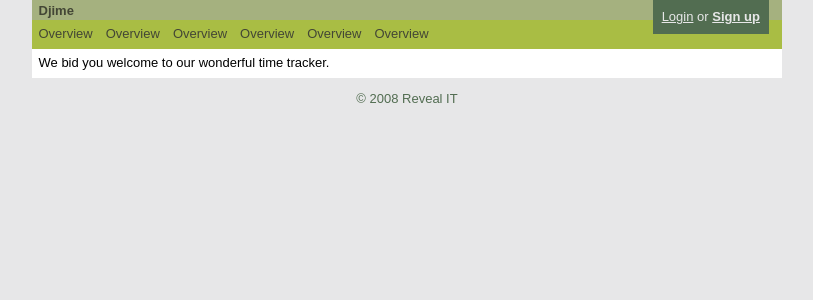
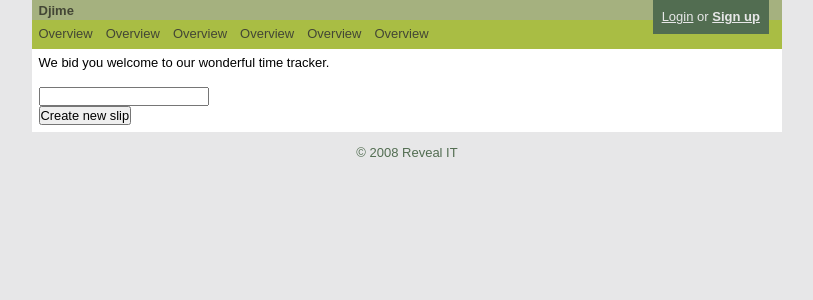
Before and after one commit to bansalrajnikant/djime, a Django app: template templates/tracker/index.html in a window 1280 px wide. Shown: the top 300 px of the page, without its empty margins (233-1046 px from the left). Run offline with Django 3.2, Linux system fonts and the light colour scheme; the template is opened without the code that fills it, so the values that code supplies are empty.

Commit message:
Added the create slip function to the index page.

```diff
--- a/site_media/js/tracker.js
+++ b/site_media/js/tracker.js
@@ -53,4 +53,11 @@ $(document).ready(function () {
     };
 
   });
+  $("#create-slip").click(function () {
+    $.post(document.URL + 'slip/add/', {name: $("#slip-name").val()}, function(data) {
+      $.getJSON(document.URL + 'slip/add/', function(data) {
+        document.location.href = '/tracker/slip/' + data.slip
+      });
+    });
+  });
 });
--- a/templates/tracker/index.html
+++ b/templates/tracker/index.html
@@ -6,4 +6,8 @@
 
 {% block content %}
     <p>{% trans "We bid you welcome to our wonderful time tracker." %}</p>
+    <br>
+    <input type="text" id="slip-name" value="" />
+    <br>
+    <input type="button" id="create-slip" value="Create new slip" />
 {% endblock %}
```
Also changed, not shown: tracker/views.py (+11 -6 lines).
